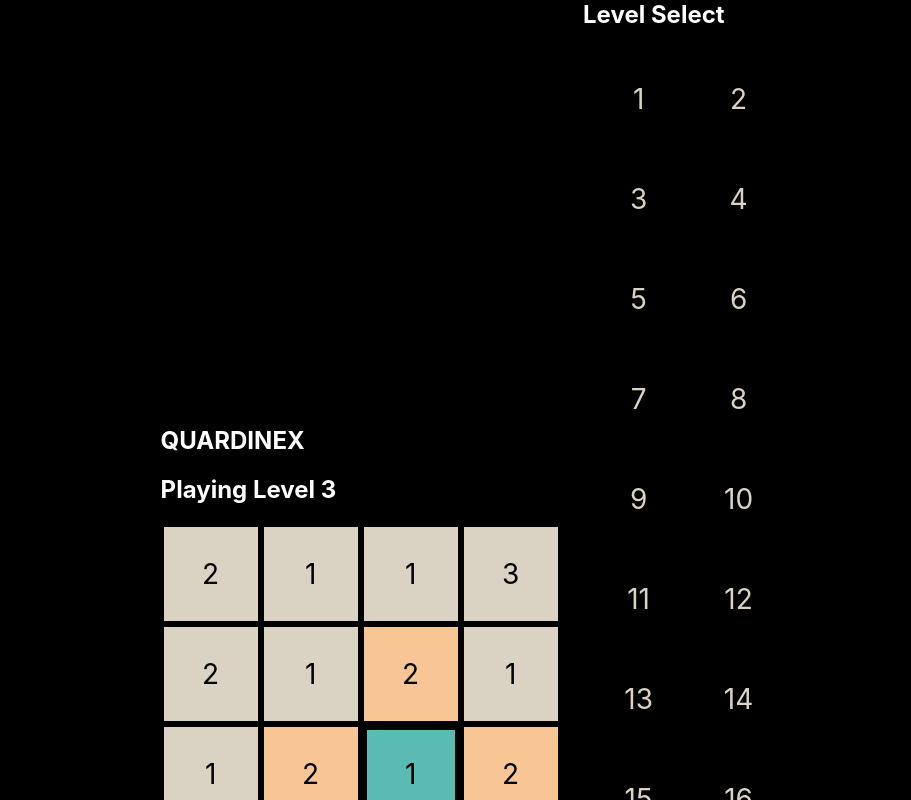
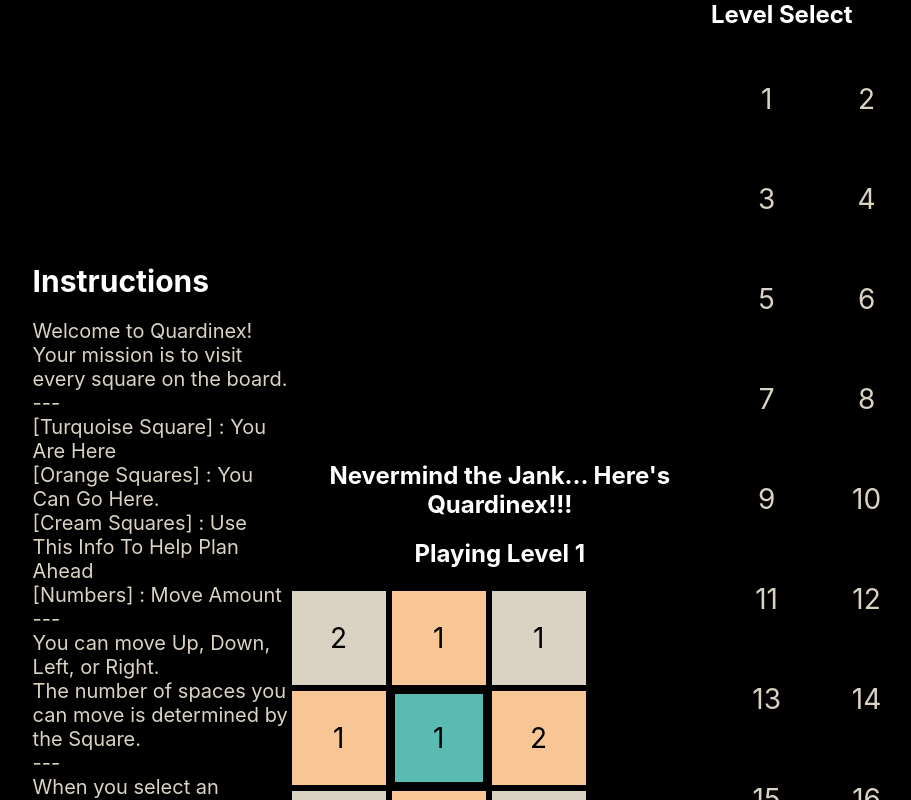
Before and after one commit to symbioid/quardinex, a React (Create React App) app: page / in a window 1280 px wide. Shown: the top 800 px of the page, without its empty margins (57-968 px from the left). Built offline with nearby package versions, Linux system fonts and the light colour scheme.

Commit message:
Updated Instructions/messages.  No random (actually earlier build).

```diff
--- a/src/App.jsx
+++ b/src/App.jsx
@@ -203,7 +203,7 @@ const startPoint = [
 
 let numTurns = 0;
 
-let currentLevel = getRandomInt(25);
+let currentLevel = 0;
 let boardSize = levels[currentLevel].length;
 //const board = levels[currentLevel];
 
@@ -214,7 +214,7 @@ const App = ()=> {
   //const [selected, setSelected] = useState({ row: -1, col: -1});
   const [selectedVal, setSelectedVal] = useState();
   const [removed, setRemoved] = useState([startPoint[currentLevel][0] + "," + startPoint[currentLevel][1]]);
-  const [message, setMessage] = useState("QUARDINEX");
+  const [message, setMessage] = useState(`Nevermind the Jank... Here's Quardinex!!!`);
   const [board, setBoard] = useState(levels[currentLevel]);
 
   useEffect(()=> {
@@ -316,7 +316,27 @@ const App = ()=> {
 
   return (
     <div className="app">
-      <div className="game">
+      <div className="instructions">
+        <h2>Instructions</h2>
+        Welcome to Quardinex! Your mission is to visit every square on the board.<br />
+        ---<br />
+        [Turquoise Square] : You Are Here<br />
+        [Orange Squares] : You Can Go Here.<br />
+        [Cream Squares] : Use This Info To Help Plan Ahead<br />
+        [Numbers] : Move Amount<br />
+        ---<br />
+        You can move Up, Down, Left, or Right.<br />
+        The number of spaces you can move is determined by the Square.<br />
+        ---<br />
+        When you select an Orange Target, that becomes your new position.<br />
+        The Turquoise Square you just left is now removed.<br />
+        ---<br />
+        Keep moving along until you land on one final square.<br />
+        ---<br />
+        Some Boards May Have More Than One Solution.<br />
+      </div>
+
+      <div className="game" align="center">
         <h2>{message}</h2>
         <h2>Playing Level {currentLevel+1}</h2>
         <Grid board={board}/>
```
